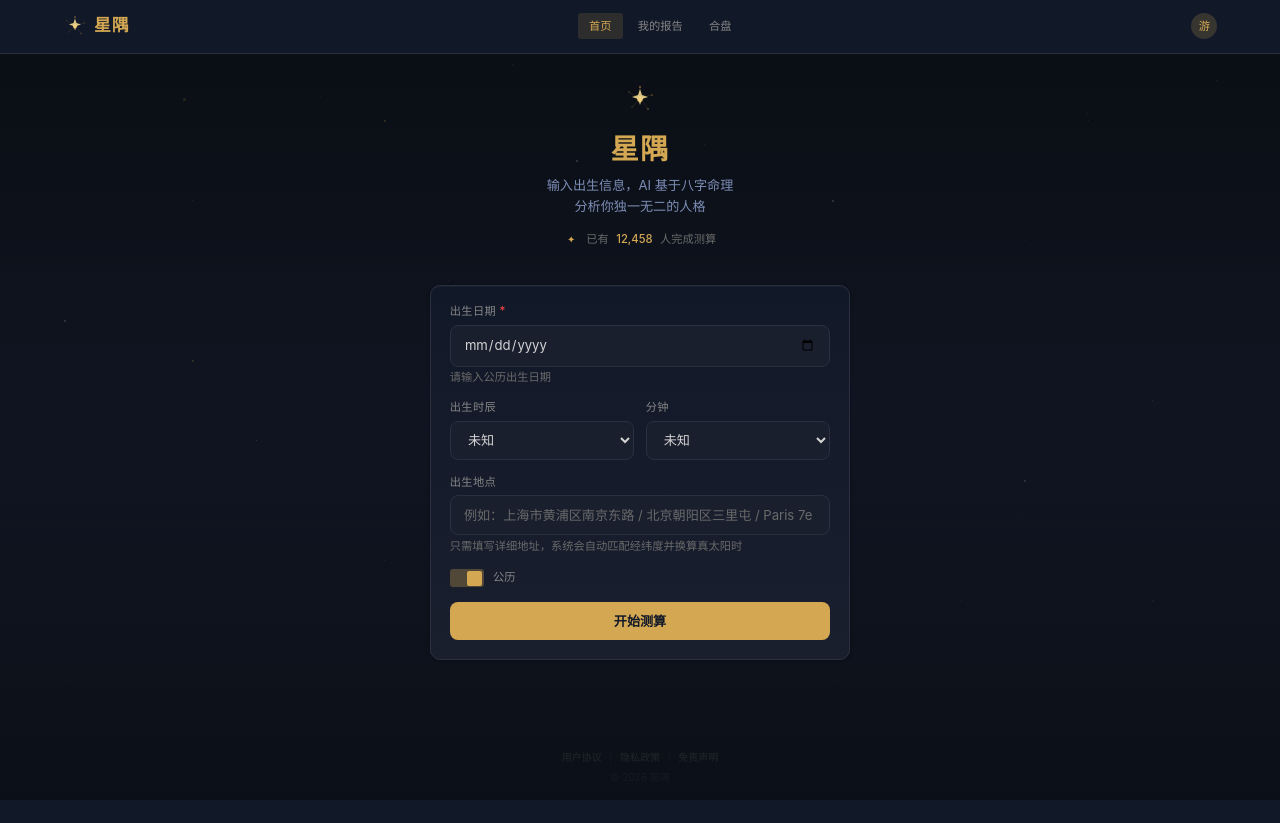
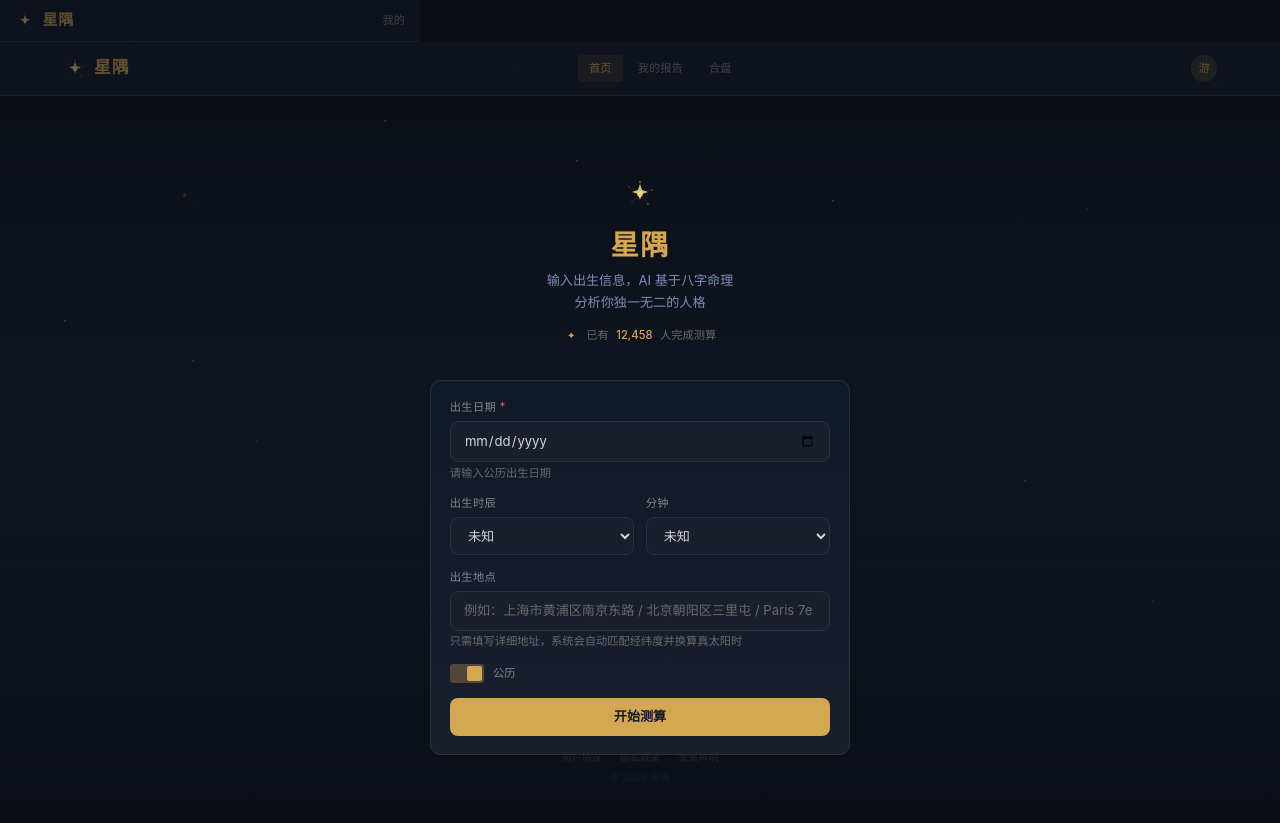
Before and after one commit to h94ns59n89-cmyk/fate-gate, a Next.js app: page / in a window 1280 px wide. After the commit the page ends 800 px from the top, so only its background shows below. Built offline with nearby package versions, Linux system fonts and the light colour scheme; no server answers; the database is empty.

Commit message:
refactor: restructure layout to h-screen flex, remove fixed positioning, fix scrollbar containment

```diff
--- a/src/app/comparison/[id]/page.tsx
+++ b/src/app/comparison/[id]/page.tsx
@@ -102,7 +102,7 @@ export default function ComparisonResultPage() {
 
       if (!data.is_paid) {
         return (
-          <div className="min-h-screen px-4 pb-[135px] pt-14">
+          <div className="px-4">
             <div className="mb-6 text-center">
               <h1 className="mb-1 text-xl font-semibold text-[#d4d4d4]">人格对比</h1>
               {typeof data.summary_tag === 'string' && (
@@ -121,7 +121,7 @@ export default function ComparisonResultPage() {
             )}
 
             {userId && (
-              <div className="fixed bottom-[68px] left-0 right-0 z-50 border-t border-[#2a3040] bg-[#0B0E14]">
+              <div className="sticky bottom-0 left-0 right-0 z-40 border-t border-[#2a3040] bg-[#0B0E14]">
                 <PayWall
                   reportId={data.id}
                   userId={userId}
@@ -137,7 +137,7 @@ export default function ComparisonResultPage() {
       }
 
       return (
-    <div className="min-h-screen px-4 pb-[68px] pt-14">
+    <div className="px-4">
       {/* Header with decorative line */}
       <div className="mb-6 text-center">
         <div className="mb-3 flex items-center justify-center gap-2">
--- a/src/app/comparison/page.tsx
+++ b/src/app/comparison/page.tsx
@@ -152,11 +152,11 @@ export default function ComparisonPage() {
   }, [handleCompare]);
 
   return (
-    <div className="relative min-h-screen">
+    <div className="relative">
       <div className="star-field" />
       <div className="fixed inset-0 bg-gradient-to-b from-[#0B0E14]/60 via-[#111827]/40 to-[#0B0E14]/80 pointer-events-none z-[1]" />
 
-      <div className="relative z-10 px-4 pb-[68px] pt-16">
+      <div className="relative z-10 px-4 pt-16">
         <div className="mb-8 text-center">
           <div className="mb-4 flex justify-center">
             <Logo size="md" showText={false} />
--- a/src/app/disclaimer/page.tsx
+++ b/src/app/disclaimer/page.tsx
@@ -6,7 +6,7 @@ export const metadata: Metadata = {
 
 export default function DisclaimerPage() {
   return (
-    <div className="min-h-screen px-4 pb-[60px] pt-14">
+    <div className="px-4">
       <div className="mb-6 text-center">
         <h1 className="mb-1 text-base font-semibold text-[#d4d4d4]">免责声明</h1>
         <p className="text-xs text-[#858585]">最后更新：2026 年 6 月</p>
--- a/src/app/mine/page.tsx
+++ b/src/app/mine/page.tsx
@@ -132,7 +132,7 @@ export default function MinePage() {
   }
 
   return (
-    <div className="min-h-screen px-4 pb-[68px] pt-14">
+    <div className="px-4">
       <div className="mb-6 flex items-center justify-between">
         <div>
           <h1 className="text-xl font-semibold text-[#d4d4d4]">我的报告</h1>
--- a/src/app/page.tsx
+++ b/src/app/page.tsx
@@ -146,11 +146,11 @@ export default function LandingPage() {
   }, [result, router]);
 
   return (
-    <div className="relative min-h-screen">
+    <div className="relative">
       <div className="star-field" />
       <div className="fixed inset-0 bg-gradient-to-b from-[#0B0E14]/60 via-[#111827]/40 to-[#0B0E14]/80 pointer-events-none z-[1]" />
 
-      <div className="relative z-10 px-4 pb-[68px] pt-16">
+      <div className="relative z-10 px-4 pt-16">
         {step === 'input' && (
           <>
             <div className="mb-10 text-center">
--- a/src/app/privacy/page.tsx
+++ b/src/app/privacy/page.tsx
@@ -6,7 +6,7 @@ export const metadata: Metadata = {
 
 export default function PrivacyPage() {
   return (
-    <div className="min-h-screen px-4 pb-[60px] pt-14">
+    <div className="px-4">
       <div className="mb-6 text-center">
         <h1 className="mb-1 text-base font-semibold text-[#d4d4d4]">隐私政策</h1>
         <p className="text-xs text-[#858585]">最后更新：2026 年 6 月</p>
--- a/src/app/report/[id]/page.tsx
+++ b/src/app/report/[id]/page.tsx
@@ -225,8 +225,8 @@ export default function ReportPage() {
 
   if (paid && report) {
     return (
-      <div className="min-h-screen pt-14">
-        <div className="px-4 pb-[68px]">
+      <div>
+        <div className="px-4">
           <ReportPageViewer report={report} onShare={() => trackEvent(EVENTS.SUMMARY_SHARED)} />
           {inviteCodeSection}
         </div>
@@ -235,8 +235,8 @@ export default function ReportPage() {
   }
 
   return (
-    <div className="min-h-screen pt-14">
-      <div className="px-4 pb-[110px]">
+    <div>
+      <div className="px-4">
         <SummaryCard
           personalityTags={personalityTags}
           fiveElements={fiveElements}
@@ -247,7 +247,7 @@ export default function ReportPage() {
         />
         {inviteCodeSection}
       </div>
-      <div className="fixed bottom-[68px] left-0 right-0 z-50 border-t border-[#2a3040] bg-[#0B0E14]">
+      <div className="sticky bottom-0 left-0 right-0 z-40 border-t border-[#2a3040] bg-[#0B0E14]">
         <PayWall reportId={reportId} userId={userId ?? 0} compact onSuccess={handlePaySuccess} />
       </div>
     </div>
--- a/src/app/terms/page.tsx
+++ b/src/app/terms/page.tsx
@@ -6,7 +6,7 @@ export const metadata: Metadata = {
 
 export default function TermsPage() {
   return (
-    <div className="min-h-screen px-4 pb-[60px] pt-14">
+    <div className="px-4">
       <div className="mb-6 text-center">
         <h1 className="mb-1 text-base font-semibold text-[#d4d4d4]">用户协议</h1>
         <p className="text-xs text-[#858585]">最后更新：2026 年 6 月</p>
--- a/src/components/layout/BottomTab.tsx
+++ b/src/components/layout/BottomTab.tsx
@@ -21,7 +21,7 @@ export function BottomTab() {
   const pathname = usePathname();
 
   return (
-    <nav className="fixed bottom-0 z-50 w-full max-w-md bg-[#111827] md:hidden">
+    <nav className="w-full max-w-md bg-[#111827] md:hidden">
       {/* Navigation tabs */}
       <div className="flex justify-around border-t border-[#2a3040]">
         {tabs.map(({ href, label, icon: Icon }) => {
--- a/src/components/layout/ClientLayout.tsx
+++ b/src/components/layout/ClientLayout.tsx
@@ -8,17 +8,19 @@ import { ToastProvider } from '@/components/common/Toast';
 
 export function ClientLayout({ children }: { children: React.ReactNode }) {
   return (
-    <>
+    <div className="flex h-screen flex-col overflow-hidden">
       <Header />
       <TopNav />
-      <div className="mx-auto max-w-md md:max-w-5xl md:pt-6">
-        {children}
-      </div>
+      <main className="flex-1 overflow-y-auto">
+        <div className="mx-auto max-w-md md:max-w-5xl md:pt-6">
+          {children}
+        </div>
+      </main>
       <div className="md:hidden">
         <BottomTab />
       </div>
       <LegalFooter />
       <ToastProvider />
-    </>
+    </div>
   );
 }
--- a/src/components/layout/Header.tsx
+++ b/src/components/layout/Header.tsx
@@ -3,7 +3,7 @@ import { Logo } from '@/components/common/Logo';
 
 export function Header() {
   return (
-    <header className="fixed top-0 z-50 w-full max-w-md border-b border-[#2a3040] bg-[#111827]">
+    <header className="w-full max-w-md border-b border-[#2a3040] bg-[#111827]">
       <div className="flex items-center justify-between px-4 py-2.5">
         <Logo size="sm" />
         <nav className="flex items-center gap-3">
--- a/src/components/layout/TopNav.tsx
+++ b/src/components/layout/TopNav.tsx
@@ -17,7 +17,7 @@ export function TopNav() {
   const user = useUserStore((s) => s.user);
 
   return (
-    <header className="fixed top-0 z-50 hidden w-full border-b border-[#2a3040] bg-[#111827] md:block">
+    <header className="hidden w-full border-b border-[#2a3040] bg-[#111827] md:block">
       <div className="mx-auto flex h-14 max-w-7xl items-center justify-between px-6">
         <Logo />
         <nav className="flex items-center gap-1">
```
